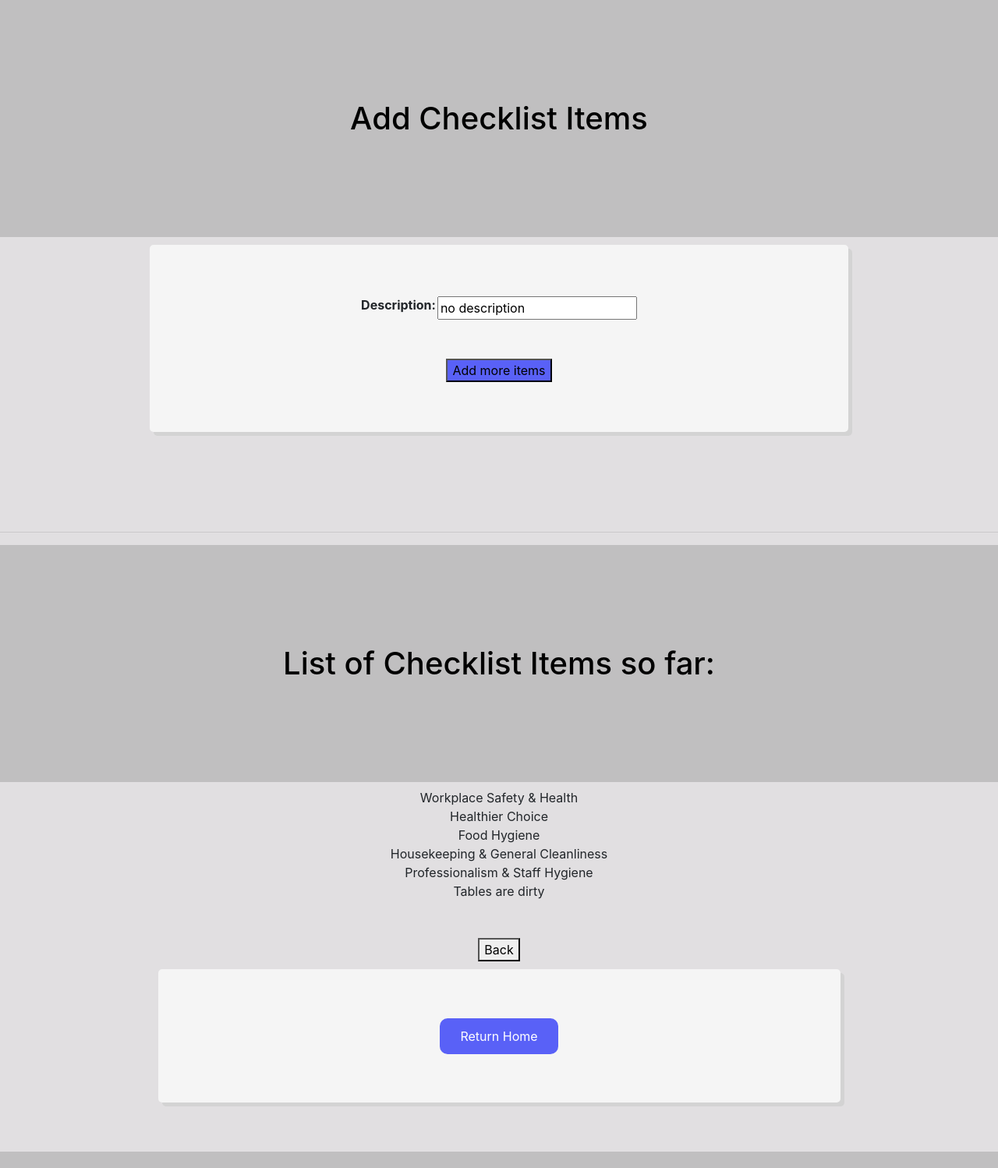
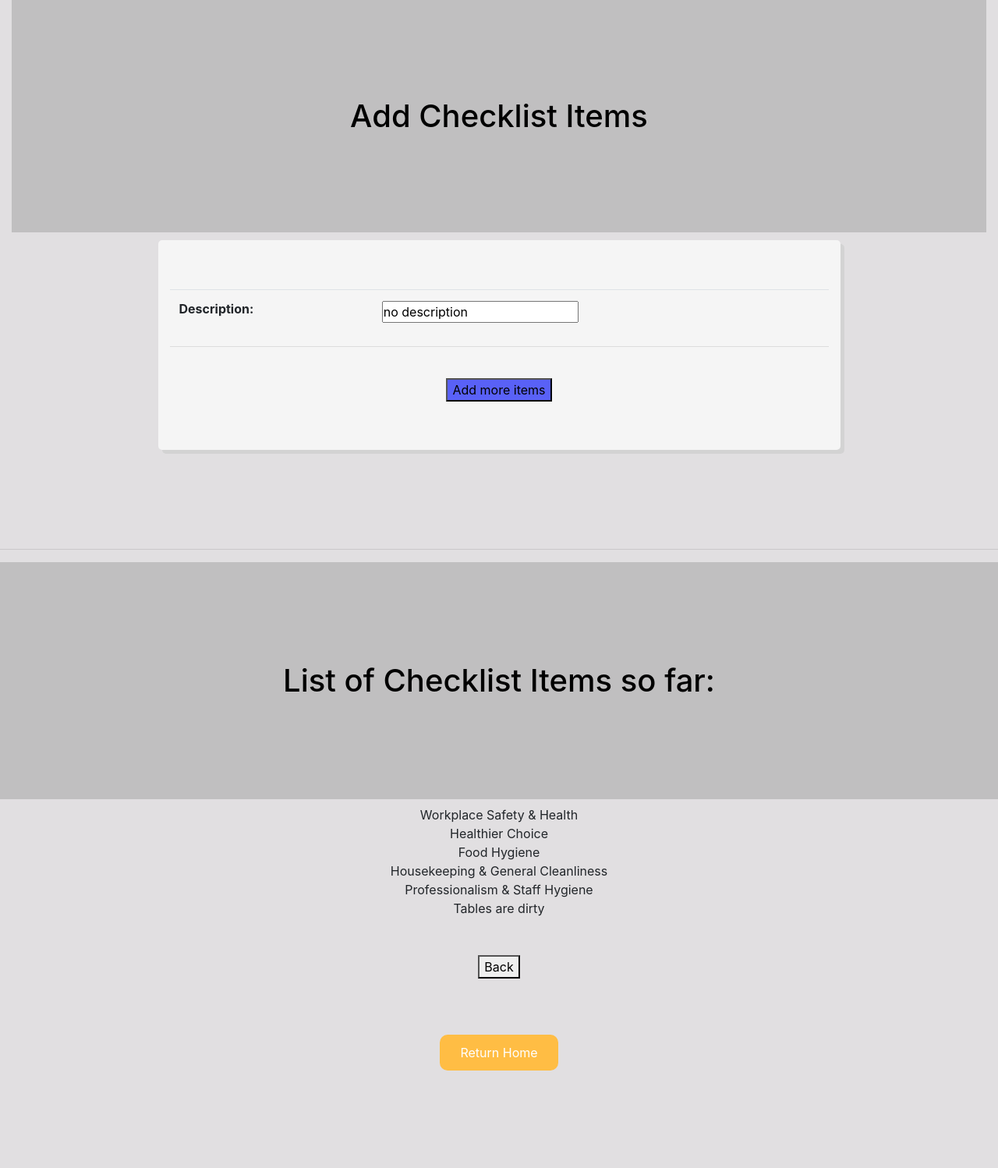
Before and after one commit to pjx98/TecWatch, a Django app: template checklist/templates/add_item.html in a window 1280 px wide. Shown: the whole page at 78% size. Before the commit the page ends 1477 px from the top, so only its background shows below. Run offline with Django 3.2, Linux system fonts and the light colour scheme; the template is opened without the code that fills it: values that come from a table or form of the project are taken from there, others are empty; data comes from the database, SQL or seed files in the repository; parts of the project's set-up code (start-up, migrations or seed data) failed here and were passed over; some libraries are stand-ins or nearby versions.

Commit message:
fixing add checklist still

```diff
--- a/checklist/static/css/add_item.css
+++ b/checklist/static/css/add_item.css
@@ -13,6 +13,17 @@
     color:#5961F7;
 }
 
+.table {
+    border:0px;
+}
+
+.table td {
+    padding: 0px;
+    text-align: middle;
+    vertical-align:middle;
+}
+
+
 form {
     background-color: #F5F5F5;
     margin-left: 15%;
@@ -26,6 +37,16 @@
     border-radius: 5px;
     box-shadow: 5px 5px #D3D3D3;
 }
+
+input {
+    max-width: 100%;
+    max-height: 100%;
+    margin: 0px;
+    padding: 0px;
+    overflow:hidden;
+}
+
+
 
 .btn-primary {
     transition-duration: 0.2s;
@@ -45,7 +66,6 @@
 
 }
 
-
 #returnform{
     background-color: transparent !important;
     box-shadow: none !important;
@@ -60,9 +80,6 @@
     border-color: #FFBD44;
 }
 
-
-
-
 #additembtn {
     background-color: #5961F7;
 }
--- a/checklist/templates/add_item.html
+++ b/checklist/templates/add_item.html
@@ -11,27 +11,27 @@
     <script src="https://ajax.googleapis.com/ajax/libs/jquery/3.3.1/jquery.min.js"></script>
 
     {% load static %}
-    <link rel="stylesheet" href="{% static 'css/add_item.css' %}">
+    <link rel="stylesheet" href="{% static "css/add_item.css"%}">
 </head>
 
 <body>
 <center>
+    <div class="col-12">
         <h1>Add Checklist Items</h1>
         <form action = "/checklist/additems/" method="POST" id = "itemForm" enctype="multipart/form-data">
             {% csrf_token %}
-        <table>
 
+            <table class="table">
                 {{form}}
 
-
             </table>
-        <br>
+            <hr>
             <br>
             <button type="submit" name='submit_description' id="additembtn" form="itemForm">Add more items</button>
 
 
         </form>
-
+    </div>
     <br><br><hr>
 
     <h1>List of Checklist Items so far: <br> </h1>
@@ -47,10 +47,10 @@
     <button type="submit" name='back' value="score" onClick="javascript:history.go(-1);">Back</button>
 
     <div class="col-12 text-center">
-        <form action="/singhealth/homestaff/" method="POST" id="idForm"
+        <form action="/singhealth/homestaff/" method="POST" id="returnform"
             enctype="multipart/form-data">
             {% csrf_token %}
-            <button type="submit" class="btn btn-primary" name="return"
+            <button type="submit" class="btn btn-primary" name="return" id="returnbutton"
                 value={{staff.username}} form="idForm">Return Home</button>
 
 
```
Lines whose indentation alone changed are shown as unchanged.
